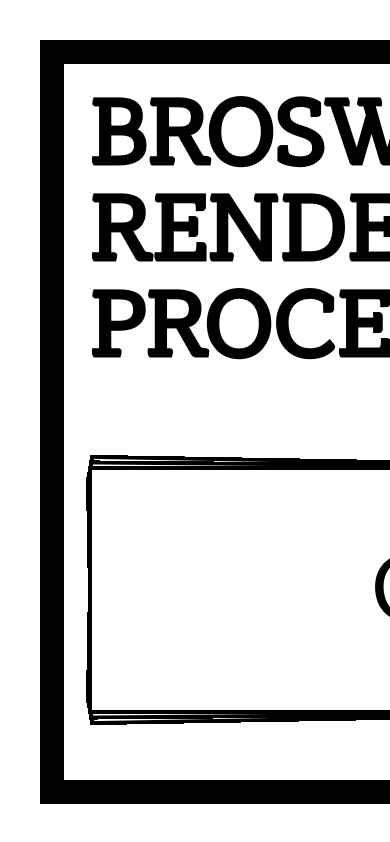
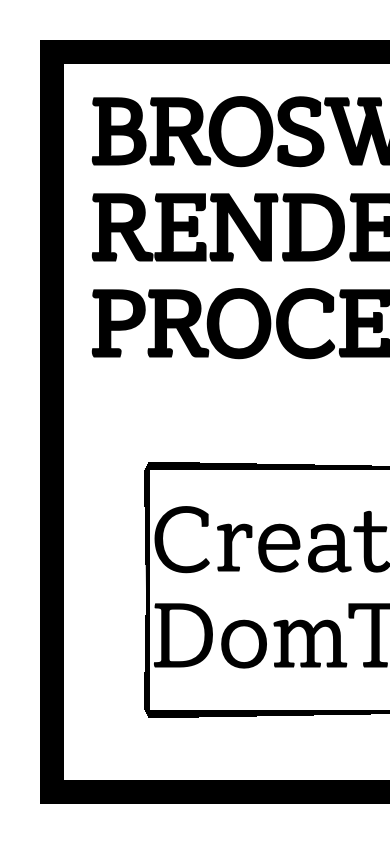
Before and after one commit to artvelop/jolp-exhibition, a React (Create React App) app: page / in a window 390 px wide. Built offline with nearby package versions, Linux system fonts and the light colour scheme.

Commit message:
[ADD] 반응형 구현

```diff
--- a/src/pages/dongchurl/components/Intro.tsx
+++ b/src/pages/dongchurl/components/Intro.tsx
@@ -3,6 +3,9 @@ import { motion } from 'framer-motion';
 import React, { useState } from 'react';
 import { IntroBox } from './IntroBox';
 import { TyphoGraphy } from './TyphoGraphy';
+
+const vh = window.innerHeight * 0.01;
+document.documentElement.style.setProperty('--vh', `${vh}px`);
 
 export const Intro = () => {
   const [hoverBox, setHoverBox] = useState<boolean>(false);
@@ -81,13 +84,11 @@ export const Intro = () => {
 };
 
 const Wrapper = styled.div`
-  min-width: 100vw;
-  max-width: 100vw;
+  /* min-width: 100vw;
+  max-width: 100vw; */
   width: 100vw;
   min-height: 100vh;
-  @supports (-webkit-touch-callout: none) {
-    min-height: 89vh;
-  }
+  min-height: calc(var(--vh, 1vh) * 100);
   display: flex;
 `;
 
@@ -98,14 +99,12 @@ const LayoutWrapper = styled.div`
   margin: 40px;
   padding: 24px;
   border: 24px solid #000;
-  /* min-height: calc(100vh - 80px);
-  max-height: calc(100vh - 80px);
-  min-width: calc(100vw - 80px);
-  max-width: calc(100vw - 80px); */
 
-  /* @media all and (max-width: 1500px) and (orientation: landscape) {
-    border: 24px solid #000 !important;
-  } */
+  @media (min-width: 1200px) and (max-width: 1400px) {
+    padding: 16px;
+    margin: 24px;
+    border: 16px solid #000;
+  }
 `;
 
 const TitleWrapper = styled.div`
@@ -115,6 +114,7 @@ const TitleWrapper = styled.div`
 `;
 
 const Title = styled.div`
+  font-size: 72px;
   flex-direction: column;
   display: flex;
 `;
@@ -126,7 +126,7 @@ const BoxWrapper = styled(motion.div)`
   margin-bottom: 150px;
   position: relative;
   height: 140px;
-  width: 80rem;
+  width: 100%;
   @media all and (max-width: 1500px) and (orientation: landscape) {
     height: 120px;
   }
--- a/src/pages/dongchurl/components/IntroBox.tsx
+++ b/src/pages/dongchurl/components/IntroBox.tsx
@@ -39,7 +39,7 @@ export const IntroBox: React.FC<Props> = ({
       onHoverStart={(e) => setBoxHover(true)}
       onHoverEnd={(e) => setBoxHover(false)}>
       <TyphoGraphy type="Title" color={boxHover ? '#fff' : '#000'}>
-        {content}
+        <ResponsiveText>{content}</ResponsiveText>
       </TyphoGraphy>
     </Wrapper>
   );
@@ -48,12 +48,30 @@ export const IntroBox: React.FC<Props> = ({
 const Wrapper = styled(motion.div)`
   position: absolute;
   left: 0;
-  top: 0;
+  right: 0;
   background-color: #fff;
-  width: 1272px;
+  /* width: 100%; */
+  width: 80%;
+  margin-left: auto;
+  margin-right: auto;
+  /* height: 15rem; */
+
+  /* width: 1272px; */
   height: 240px;
   border: 4px solid #000;
   display: flex;
   justify-content: center;
   align-items: center;
+
+  @media (min-width: 1200px) and (max-width: 1400px) {
+    top: 32px;
+    width: 70%;
+    height: 200px;
+  }
 `;
+
+const ResponsiveText = styled.div`
+  @media (min-width: 1200px) and (max-width: 1400px) {
+    font-size: 80px;
+  }
+`;
--- a/src/pages/dongchurl/components/TyphoGraphy.tsx
+++ b/src/pages/dongchurl/components/TyphoGraphy.tsx
@@ -79,4 +79,9 @@ const TyphoGraphyText = styled.div<StyledTyphoGraphyProps>`
   font-weight: ${(props) => props.fontWeight};
   ${(props) =>
     props.fontHeight === 'normal' ? '' : `line-height: ${props.fontHeight};`}
+
+  @media (min-width: 1200px) and (max-width: 1400px) {
+    font-size: ${(props) =>
+      props.type >= '32' ? `calc(${props.type}px - 36px)` : `${props.type}px`};
+  }
 `;
```
